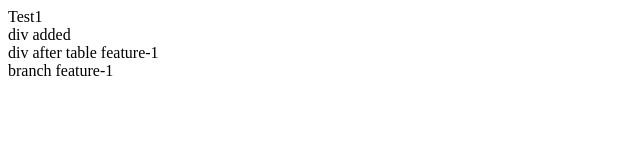
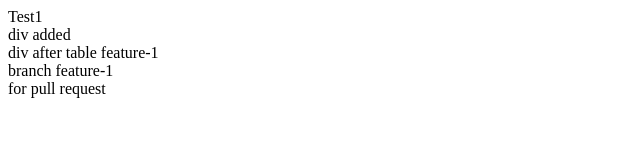
Before and after one commit to UIGurjot/test, a plain HTML site: page index.html in a window 1280 px wide. Shown: the whole page, without its empty margins (0-640 px from the left). Drawn offline with Linux system fonts and the light colour scheme.

Commit message:
feature-1 pull-request

```diff
--- a/index.html
+++ b/index.html
@@ -15,4 +15,5 @@
   </table>
   <div>div after table feature-1</div>
   <div>branch feature-1</div>
+  <div>for pull request</div>
 </html>
```
